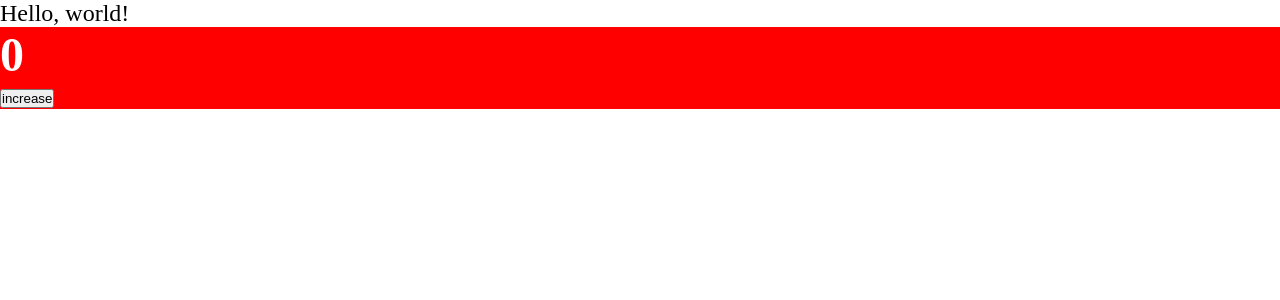
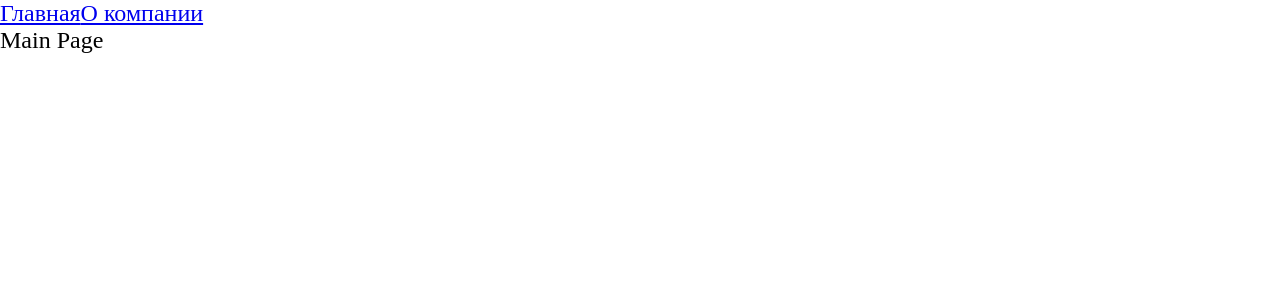
Before and after one commit to tigergrins/production_project, a React app: page / in a window 1280 px wide. Shown: the top 300 px of the page. Built offline with nearby package versions, Linux system fonts and the light colour scheme.

Commit message:
lesson_6: added react-router-dom

```diff
--- a/package.json
+++ b/package.json
@@ -15,6 +15,7 @@
     "@types/node": "^17.0.21",
     "@types/react": "^17.0.39",
     "@types/react-dom": "^17.0.11",
+    "@types/react-router-dom": "^5.3.3",
     "@types/webpack": "^5.28.0",
     "@types/webpack-dev-server": "^4.7.2",
     "css-loader": "^6.6.0",
@@ -32,6 +33,7 @@
   },
   "dependencies": {
     "react": "^17.0.2",
-    "react-dom": "^17.0.2"
+    "react-dom": "^17.0.2",
+    "react-router-dom": "^6.2.1"
   }
 }
--- a/src/App.tsx
+++ b/src/App.tsx
@@ -1,11 +1,21 @@
-import Counter from './components/Counter/Counter'
+import { Suspense } from 'react'
+import { Link, Route, Routes } from 'react-router-dom'
 import './index.scss'
+import { AboutAsync } from './pages/About/About.async'
+import { MainAsync } from './pages/Main/Main.async'
 
 export default function App() {
   return (
     <div className="app">
-      Hello, world!
-      <Counter/>
+      <Link to='/'>Главная</Link>
+      <Link to='/about'>О компании</Link>
+
+      <Suspense fallback={<div>Loading...</div>}>
+        <Routes>
+          <Route path={'/'} element={<MainAsync/>}/>
+          <Route path={'/about'} element={<AboutAsync/>}/>
+        </Routes>
+      </Suspense>
     </div>
   )
 }
--- a/src/index.tsx
+++ b/src/index.tsx
@@ -1,7 +1,10 @@
 import { render } from "react-dom";
 import App from "./App";
+import { BrowserRouter } from "react-router-dom";
 
 render(
-  <App/>,
+  <BrowserRouter>
+    <App/>
+  </BrowserRouter>,
   document.getElementById('root')
 )
--- /dev/null
+++ b/src/pages/About/About.async.tsx
@@ -0,0 +1,7 @@
+import { lazy } from 'react';
+
+export const AboutAsync = lazy(() => new Promise((res) => {
+  //FIXME: delete
+  //@ts-ignore
+  setTimeout(() => res(import('./About')), 1500)
+}));
--- /dev/null
+++ b/src/pages/About/About.tsx
@@ -0,0 +1,7 @@
+export default function About() {
+  return (
+    <div>
+      About Page
+    </div>
+  )
+}
--- /dev/null
+++ b/src/pages/Main/Main.async.tsx
@@ -0,0 +1,7 @@
+import { lazy } from 'react';
+
+export const MainAsync = lazy(() => new Promise((res) => {
+  //FIXME: delete
+  //@ts-ignore
+  setTimeout(() => res(import('./Main')), 1500)
+}));
--- /dev/null
+++ b/src/pages/Main/Main.tsx
@@ -0,0 +1,7 @@
+export default function Main() {
+  return (
+    <div>
+      Main Page
+    </div>
+  )
+}
```
Also changed, not shown: 2 other files (tests, documents, lock files or other folders).
